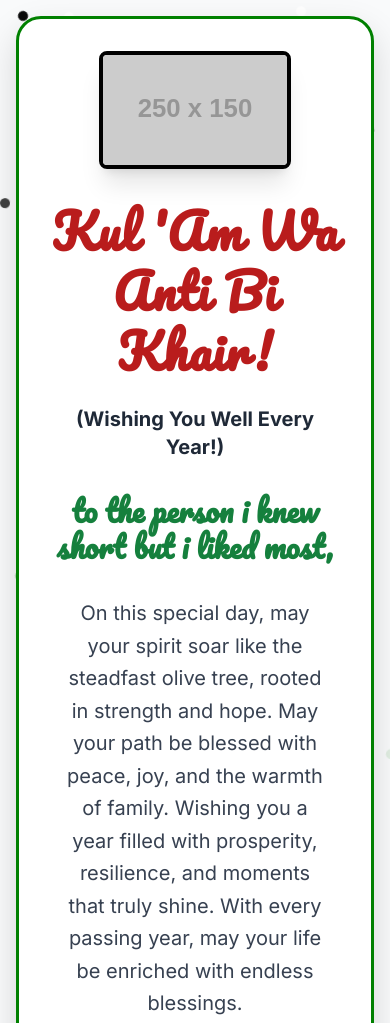
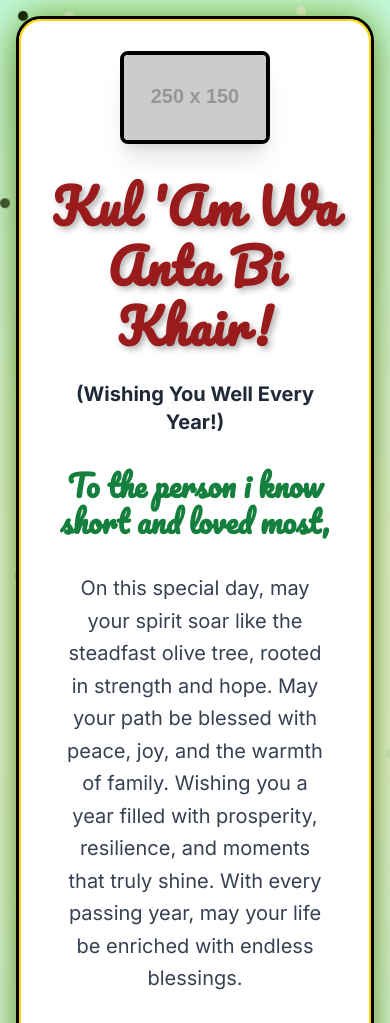
Before and after one commit to mayron9/birthday_card2, a plain HTML site: page index.html in a window 390 px wide. Shown: the top 1023 px of the page. Drawn offline with nearby package versions, Linux system fonts and the light colour scheme; placeholder pictures from the web are drawn by us.

Commit message:
Add files via upload

```diff
--- a/index.html
+++ b/index.html
@@ -3,7 +3,7 @@
 <head>
     <meta charset="UTF-8">
     <meta name="viewport" content="width=device-width, initial-scale=1.0">
-    <title>A Special Birthday Wish for Palestine!</title>
+    <title>A Special Birthday Wish!</title>
     <!-- Tailwind CSS CDN for easy styling -->
     <script src="https://cdn.tailwindcss.com"></script>
     <style>
@@ -13,7 +13,10 @@
 
         body {
             font-family: 'Inter', sans-serif;
-            background-color: #f8f8f8; /* Light neutral background, like stone */
+            /* More vibrant radial gradient background */
+            background: radial-gradient(circle at center, #fefce8 0%, #dcfce7 30%, #a7f3d0 70%, #065f46 100%);
+            background-size: 200% 200%; /* Make gradient larger for smoother animation */
+            animation: gradientAnimation 20s ease infinite alternate; /* Slower, oscillating gradient animation */
             display: flex;
             justify-content: center;
             align-items: center;
@@ -21,25 +24,35 @@
             margin: 0;
             padding: 20px;
             box-sizing: border-box;
-            overflow: hidden; /* Hide overflowing confetti for a cleaner look */
+            overflow-x: hidden;
+            overflow-y: auto;
+        }
+
+        @keyframes gradientAnimation {
+            0% { background-position: 0% 50%; }
+            100% { background-position: 100% 50%; }
         }
 
         .card-container {
             background-color: #ffffff;
-            box-shadow: 0 15px 35px rgba(0, 0, 0, 0.15); /* Deeper shadow */
-            border-radius: 25px; /* More rounded corners */
+            /* Enhanced box shadow with green and gold glow */
+            box-shadow: 0 20px 40px rgba(0, 0, 0, 0.2), 0 0 35px rgba(0, 128, 0, 0.5), 0 0 45px rgba(255, 215, 0, 0.4);
+            border-radius: 25px;
             overflow: hidden;
-            max-width: 650px; /* Slightly wider card */
+            max-width: 650px;
             width: 100%;
             text-align: center;
-            padding: 40px; /* Increased inner padding */
-            animation: fadeInScale 1s ease-out; /* Enhanced animation */
+            padding: 40px;
+            animation: fadeInScale 1s ease-out;
             display: flex;
             flex-direction: column;
             align-items: center;
             justify-content: center;
-            position: relative; /* For z-index of message box */
-            border: 3px solid #008000; /* Green border, like flag */
+            position: relative;
+            /* Thicker, black border with a subtle golden line effect */
+            border: 5px solid #000000;
+            outline: 2px solid #FFD700; /* Gold outline */
+            outline-offset: -7px; /* Pull outline inside border */
         }
 
         @keyframes fadeInScale {
@@ -55,7 +68,7 @@
             opacity: 0;
             animation: fall 3s infinite;
             pointer-events: none;
-            z-index: 10; /* Ensures confetti is above the card */
+            z-index: 10;
         }
 
         @keyframes fall {
@@ -69,17 +82,17 @@
             top: 50%;
             left: 50%;
             transform: translate(-50%, -50%) scale(0);
-            font-size: 5rem; /* Large heart */
+            font-size: 5rem;
             color: #ff0000; /* Red color, like flag */
             opacity: 0;
             transition: all 0.5s ease-out;
-            z-index: 60; /* Above message box */
+            z-index: 60;
         }
 
         #heartAnimation.show {
             transform: translate(-50%, -50%) scale(1);
             opacity: 1;
-            animation: pulse 1s infinite alternate; /* Pulsing effect */
+            animation: pulse 1s infinite alternate;
         }
 
         @keyframes pulse {
@@ -103,6 +116,30 @@
         .animate-bounce-slow {
             animation: bounce-slow 2s infinite ease-in-out;
         }
+
+        /* Text shadow for main heading - slightly more pronounced */
+        .text-shadow-custom {
+            text-shadow: 3px 3px 6px rgba(0, 0, 0, 0.3);
+        }
+
+        /* Responsive adjustments for smaller screens */
+        @media (max-width: 768px) {
+            .card-container {
+                padding: 20px;
+                border: 3px solid #000000; /* Adjust border thickness for smaller screens */
+                outline-offset: -5px;
+            }
+            .text-5xl { font-size: 2.75rem; }
+            .text-3xl { font-size: 1.6rem; }
+            .text-xl { font-size: 1rem; }
+            .w-48 { width: 40vw; max-width: 150px; } /* Adjust image size for mobile */
+        }
+
+        @media (max-width: 480px) {
+            .text-5xl { font-size: 2.25rem; }
+            .text-3xl { font-size: 1.4rem; }
+            .text-xl { font-size: 0.95rem; }
+        }
     </style>
 </head>
 <body class="flex flex-col items-center justify-center min-h-screen bg-gray-50 p-4">
@@ -114,23 +151,23 @@
     <div id="heartAnimation" class="hidden">❤️</div>
 
     <div class="card-container relative w-full mx-auto p-8 md:p-12 lg:p-16 flex flex-col items-center">
-        <!-- Palestinian-themed Image/Illustration Placeholder (Olive Tree) -->
+        <!-- Palestinian-themed Image/Illustration Placeholder (Olive Tree with Dove) -->
         <img
-            src="https://placehold.co/250x150/006400/FFFFFF?text=🌳+Hope+🇵🇸"
-            alt="Palestinian Olive Tree, symbol of resilience and hope"
+            src="https://placehold.co/250x150/006400/FFFFFF?text=🕊️+Peace+%26+Hope+🌳"
+            alt="Palestinian Olive Tree with a dove, symbolizing peace and hope"
             class="w-48 h-auto md:w-64 lg:w-72 rounded-lg mb-8 object-cover border-4 border-black shadow-xl"
             onerror="this.onerror=null;this.src='https://placehold.co/250x150/cccccc/000000?text=Image+Error';"
         >
 
         <!-- Main Heading -->
-        <h1 class="text-5xl md:text-6xl lg:text-7xl font-extrabold text-red-700 mb-6 tracking-wide leading-tight pacifico-font">
-            Kul 'Am Wa Anti Bi Khair!
+        <h1 class="text-5xl md:text-6xl lg:text-7xl font-extrabold text-red-800 mb-6 tracking-wide leading-tight pacifico-font text-shadow-custom">
+            Kul 'Am Wa Anta Bi Khair!
         </h1>
         <p class="text-xl md:text-2xl text-gray-800 mb-8 font-semibold">(Wishing You Well Every Year!)</p>
 
         <!-- Subheading/Recipient Name -->
         <p class="text-3xl md:text-4xl text-green-700 mb-8 font-semibold pacifico-font">
-            to the person i knew short but i liked most,
+            To the person i know short and loved most,
         </p>
 
         <!-- Birthday Message -->
@@ -146,13 +183,13 @@
             With heartfelt blessings,
         </p>
         <p class="text-2xl md:text-3xl font-bold text-black pacifico-font">
-            nessrine
+            nisrine
         </p>
 
         <!-- Optional: Add a simple button or interactive element -->
         <button
             id="surpriseButton"
-            class="mt-10 px-8 py-4 bg-gradient-to-r from-green-600 to-red-600 text-white text-xl font-bold rounded-full shadow-lg hover:shadow-xl transform hover:scale-105 transition duration-300 ease-in-out focus:outline-none focus:ring-4 focus:ring-green-300 animate-bounce-slow"
+            class="mt-6 px-8 py-4 bg-gradient-to-r from-green-600 to-red-600 text-white text-xl font-bold rounded-full shadow-lg hover:shadow-xl transform hover:scale-105 transition duration-300 ease-in-out focus:outline-none focus:ring-4 focus:ring-green-300 animate-bounce-slow"
         >
             Discover a Message of Hope!
         </button>
@@ -169,7 +206,7 @@
                     id="closeMessageBox"
                     class="px-6 py-2 bg-red-600 text-white font-semibold rounded-md hover:bg-red-700 transition duration-200 shadow"
                 >
-                    Barakallah!
+                    much love!
                 </button>
             </div>
         </div>
@@ -210,13 +247,12 @@
                 surpriseButton.addEventListener('click', () => {
                     if (messageBox) {
                         messageBox.classList.remove('hidden');
-                        // Add class to scale and show message box
                         setTimeout(() => {
                             messageBox.querySelector('div').classList.add('scale-100', 'opacity-100');
                         }, 50);
 
-                        createConfetti(); // Create more confetti
-                        // Show heart animation
+                        createConfetti();
+
                         if (heartAnimation) {
                             heartAnimation.classList.remove('hidden');
                             setTimeout(() => {
@@ -225,7 +261,7 @@
                             setTimeout(() => {
                                 heartAnimation.classList.remove('show');
                                 heartAnimation.classList.add('hidden');
-                            }, 2000); // Heart disappears after 2 seconds
+                            }, 2000);
                         }
                     }
                 });
@@ -238,7 +274,7 @@
                         messageBox.querySelector('div').classList.remove('scale-100', 'opacity-100');
                         setTimeout(() => {
                             messageBox.classList.add('hidden');
-                        }, 300); // Hide after transition
+                        }, 300);
                     }
                 });
             }
```
